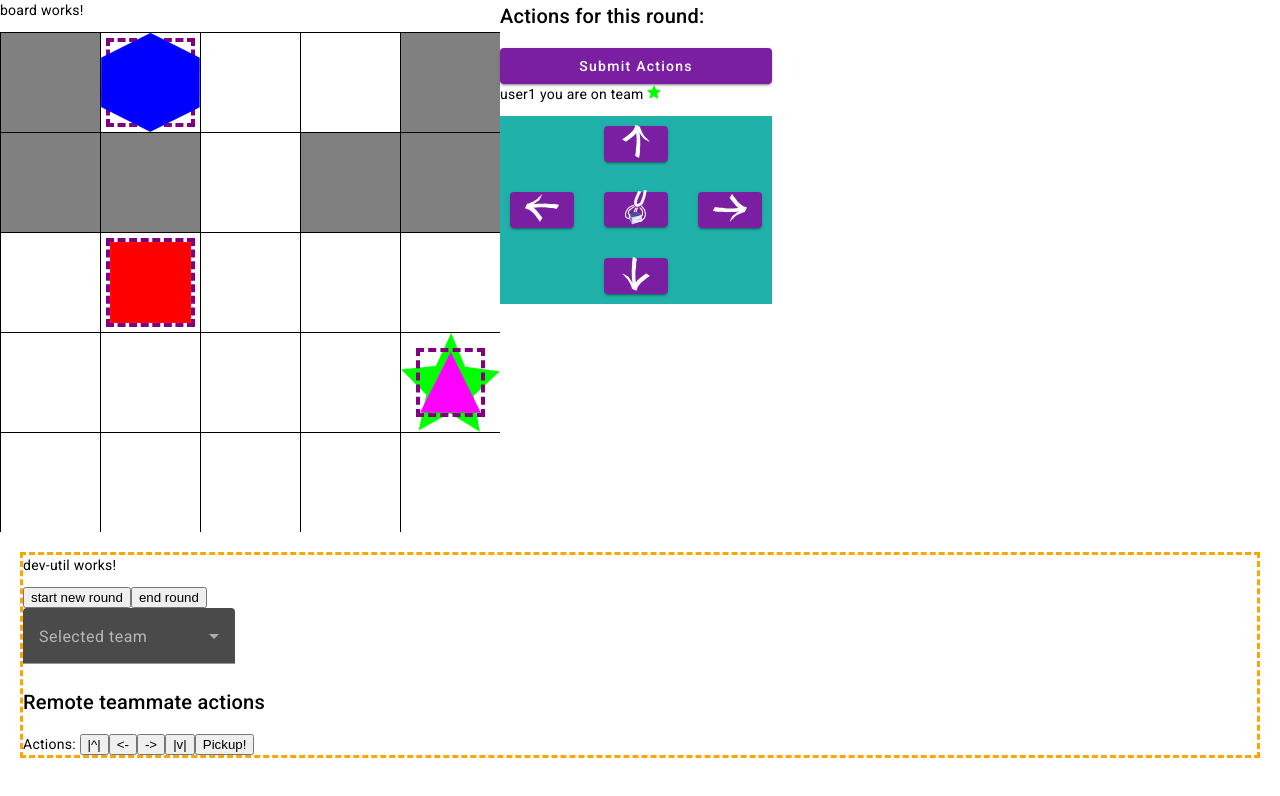
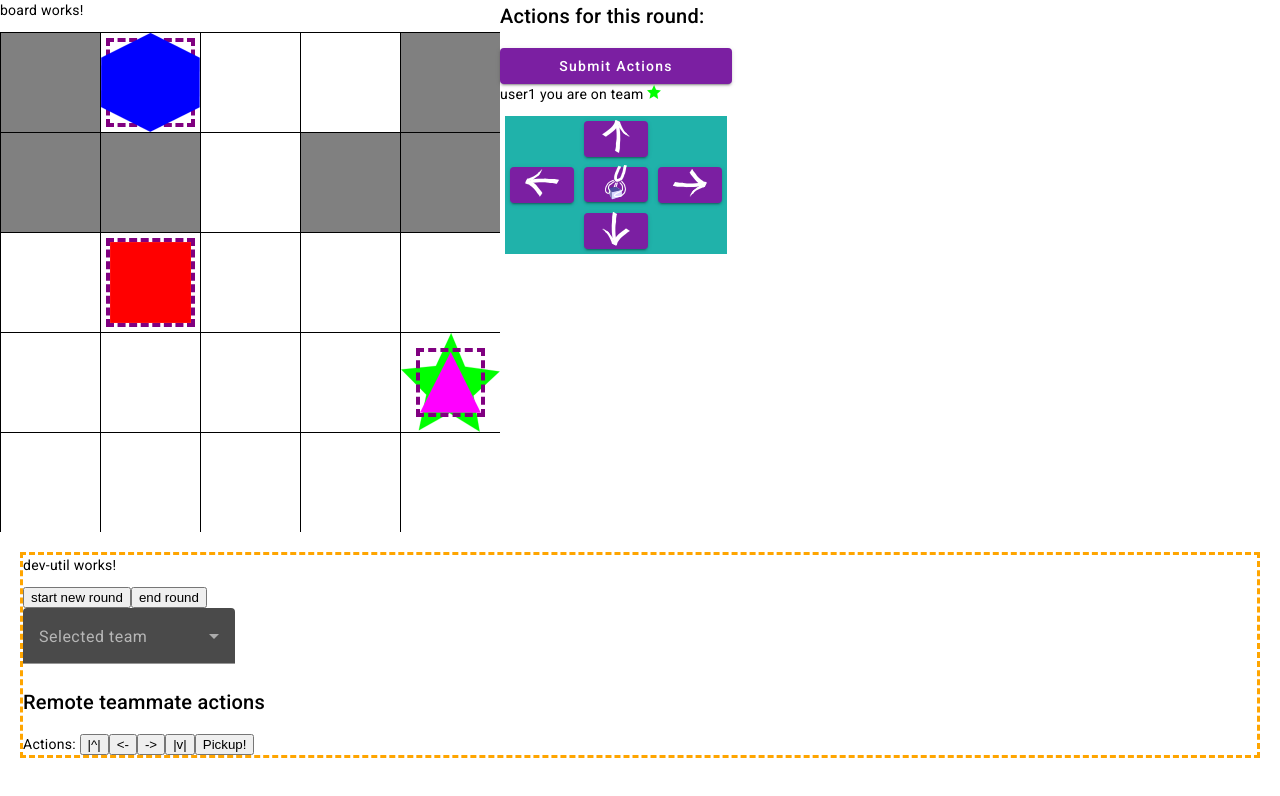
Before and after one commit to zerotwooneone/TeamGame, an Angular app in the folder zh-teamgame/: page / in a window 1280 px wide. Shown: the top 796 px of the page. Built offline with nearby package versions, Linux system fonts and the light colour scheme.

Commit message:
cleanup team input layout

```diff
--- a/zh-teamgame/src/app/team-input/team-input.component.scss
+++ b/zh-teamgame/src/app/team-input/team-input.component.scss
@@ -22,6 +22,8 @@
 
 .movement-container {
     background-color: lightseagreen;
+    padding: 5px;
+        margin: 5px;
     display: grid;
         grid-template-areas:
             "north-west north-middle north-east"
@@ -49,9 +51,5 @@
             &.pickup {
                 grid-area: center-middle;
             }
-        }
-
-        button {
-            margin: 10px;
-        }
+                }
 }
```
